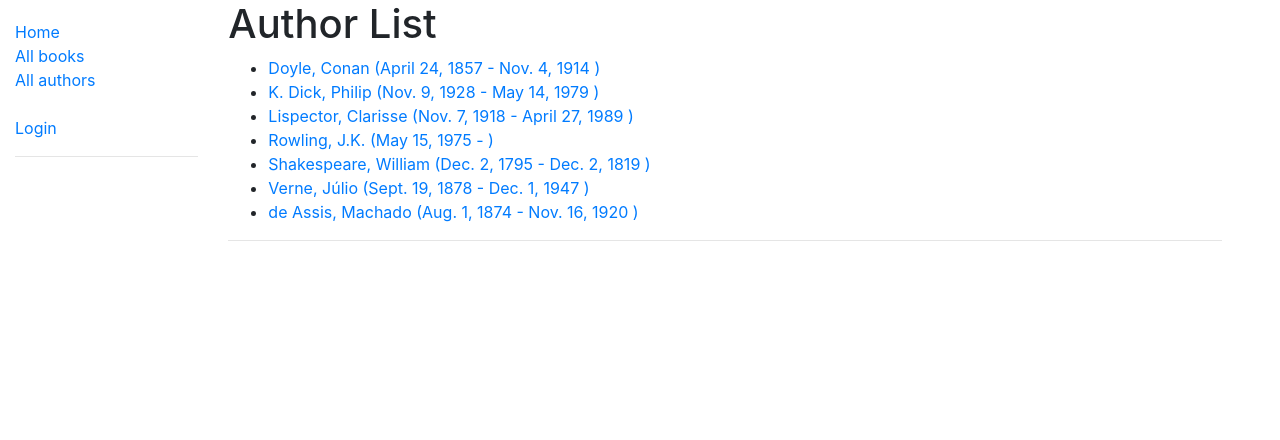
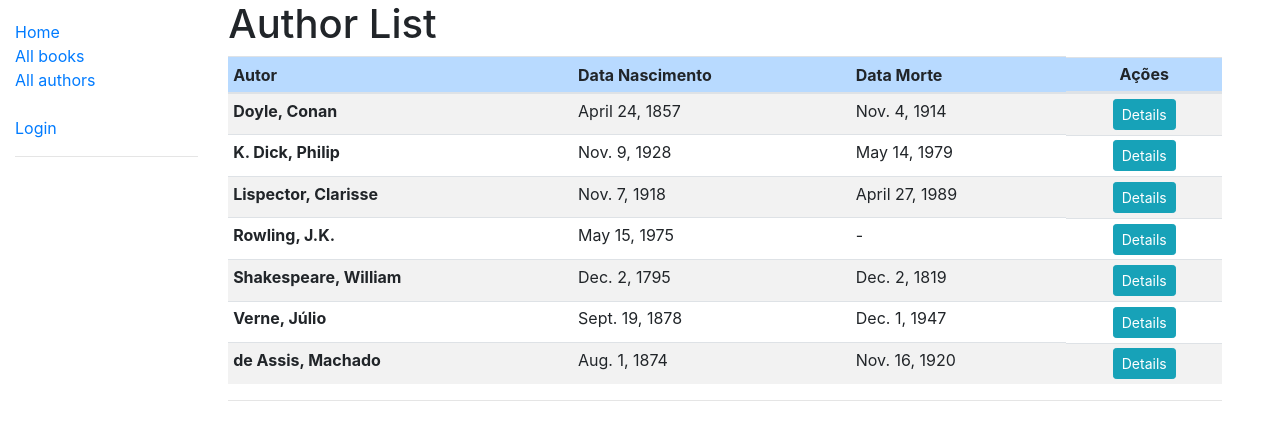
Before and after one commit to goncalves17/django-library, a Django app: page /catalog/authors/ in a window 1280 px wide. Shown: the top 440 px of the page. Run offline with Django 4.2, Linux system fonts and the light colour scheme; data comes from the database, SQL or seed files in the repository; some libraries are stand-ins or nearby versions.

Commit message:
Ajustes de layout

```diff
--- a/catalog/templates/catalog/author_list.html
+++ b/catalog/templates/catalog/author_list.html
@@ -3,20 +3,36 @@
 {% block content %}
     <h1>Author List</h1>
     {% if author_list %}
-    <ul>
-        {% for author in author_list %}
-            <li>
-                <a href="{{ author.get_absolute_url }}">{{ author.last_name }}, {{ author.first_name }}
-                    ({{ author.date_of_birth }} -
-                    {% if author.date_of_death %} {{ author.date_of_death }} {% endif %})
-                </a>
-                {% if perms.catalog.can_mark_returned  %}
-                    <a type="button" class="btn btn-warning btn-sm" href="{% url 'author-update' author.pk %}">Update</a>
-                    <a type="button" class="btn btn-danger btn-sm" href="{% url 'author-delete' author.pk %}">Delete</a>
-                {% endif %}
-            </li>
-        {% endfor %}
-    </ul>
+        <table class="table table-striped table-sm">
+            <thead class="table-primary">
+                <tr>
+                    <th>Autor</th>
+                    <th>Data Nascimento</th>
+                    <th>Data Morte</th>
+                    <th class="d-flex justify-content-center">Ações</th>
+                </tr>
+            </thead>
+            {% for author in author_list %}
+                <tr>
+                    <td>
+                        <b>{{ author.last_name }}, {{ author.first_name }}</b>
+                    </td>
+                    <td>
+                        {{ author.date_of_birth }}
+                    </td>
+                    <td>
+                        {% if author.date_of_death %} {{ author.date_of_death }} {% else %} {{ '-' }} {% endif %}
+                    </td>
+                    <td class="d-flex justify-content-center">
+                        <a type="button" class="btn btn-info btn-sm mx-1" href="{{ author.get_absolute_url }}">Details</a>
+                        {% if perms.catalog.can_mark_returned %}
+                        <a type="button" class="btn btn-warning btn-sm mx-1" href="{% url 'author-update' author.pk %}">Update</a>
+                        <a type="button" class="btn btn-danger btn-sm mx-1" href="{% url 'author-delete' author.pk %}">Delete</a>
+                        {% endif %}
+                    </td>
+                </tr>
+            {% endfor %}
+        </table>
     {% else %}
         <p>There are no authors in the database.</p>
     {% endif %}
```
Also changed, not shown: catalog/templates/base_generic.html (+46 -13 lines).
